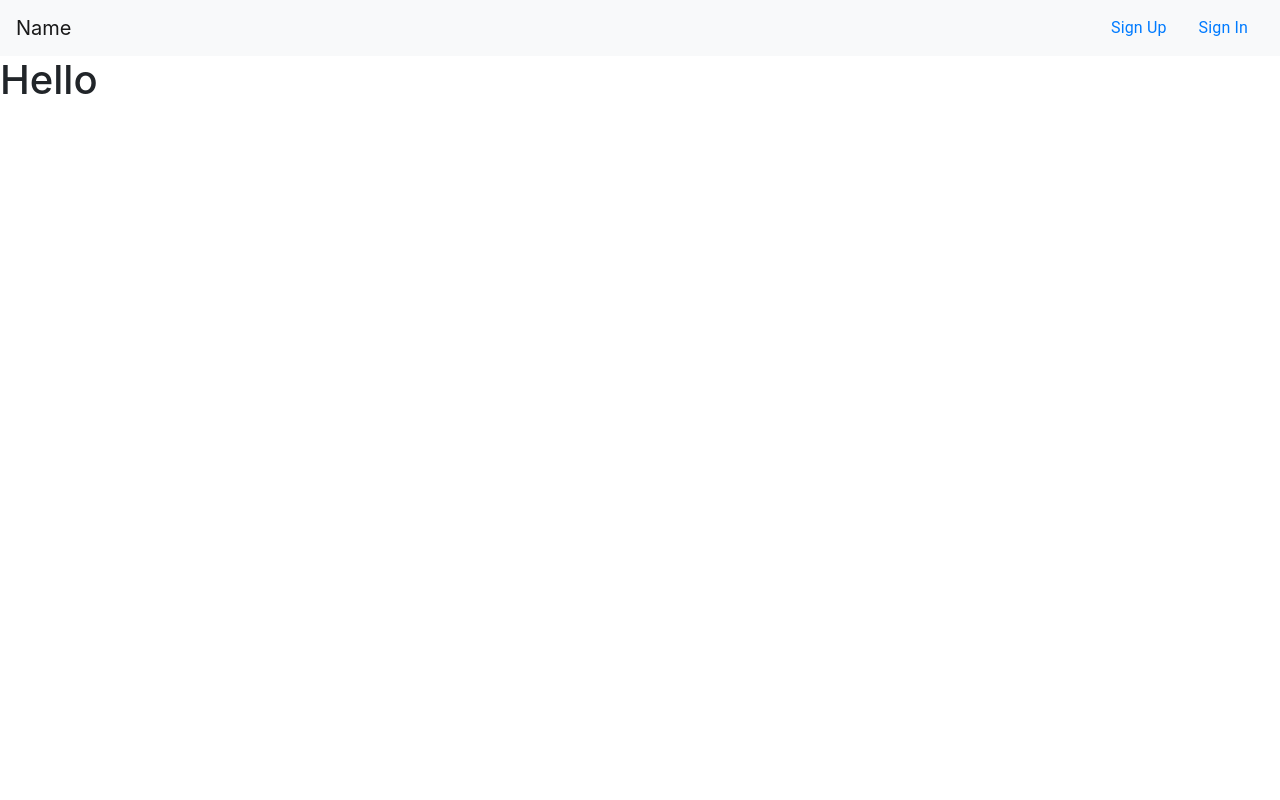
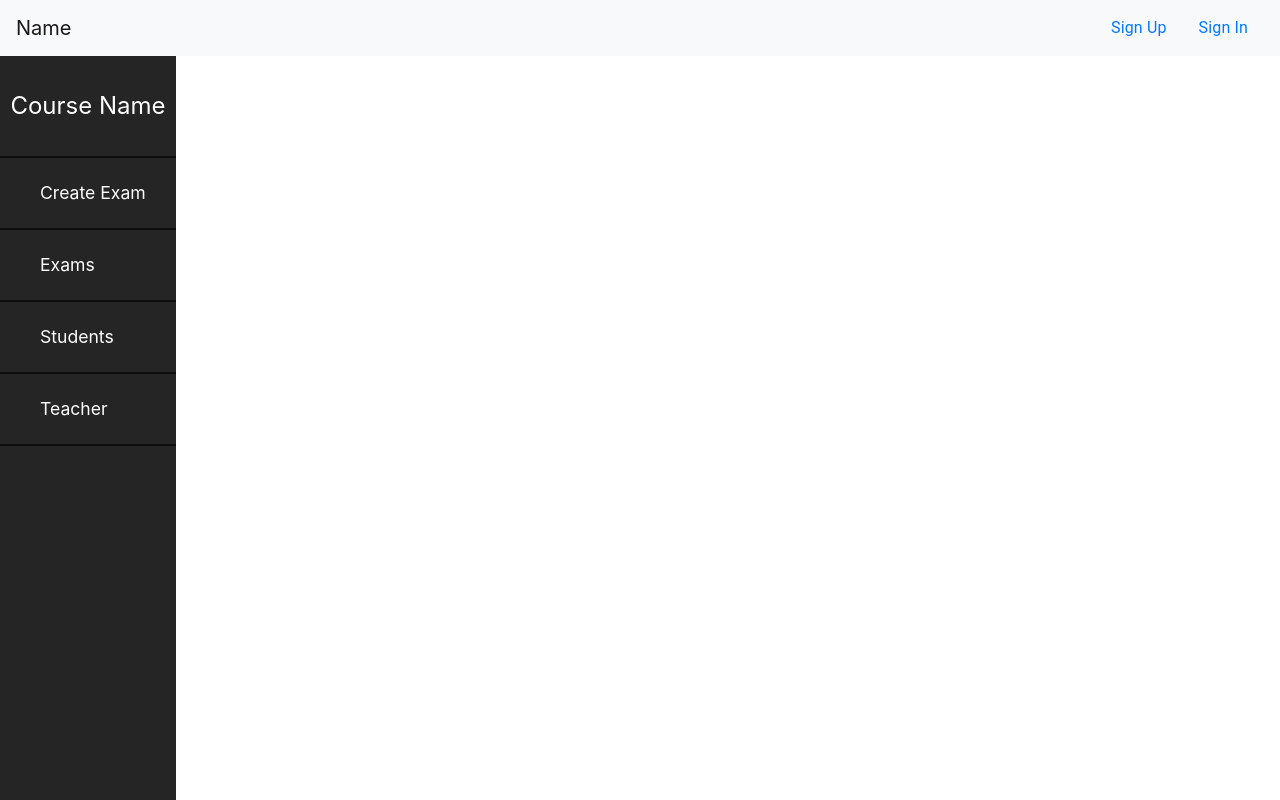
Before and after one commit to jspw/Paper, a React (Create React App) app in the folder client/: page /course/signIn in a window 1280 px wide. Built offline with nearby package versions, Linux system fonts and the light colour scheme; no server answers.

Commit message:
slightly done course page

```diff
--- a/client/package.json
+++ b/client/package.json
@@ -12,6 +12,7 @@
     "axios": "^0.21.1",
     "bootstrap": "^4.5.3",
     "final-form": "^4.20.1",
+    "node-sass": "^4.14.1",
     "react": "^17.0.1",
     "react-bootstrap": "^1.4.3",
     "react-dom": "^17.0.1",
--- a/client/src/Components/Course/Course.js
+++ b/client/src/Components/Course/Course.js
@@ -1,10 +1,11 @@
 import React, { useRef, useState, useEffect } from "react";
+import Sidebar from "./Sidebar";
 
 export default function Course(props) {
-  const { match } = props;
+/*   const { match } = props;
 
   let { id } = match.params;
-  console.log("ID", id);
+  console.log("ID", id); */
 
-  return <h1>Hello</h1>;
+  return <Sidebar/>;
 }
--- /dev/null
+++ b/client/src/Components/Course/Course.scss
@@ -0,0 +1,44 @@
+*{
+    margin: 0;
+    padding: 0;
+    list-style: none;
+    text-decoration: none;
+}
+
+.sidebar {
+    position: fixed;
+    left: 0;
+    width: 11rem;
+    height: 100vh;
+    background-color: rgb(37, 37, 37);
+    list-style: none;
+    &__header {
+        font-size: 1.5em;
+        color: rgb(253, 253, 253);
+        text-align: center;
+        line-height: 100px;
+        user-select: none;
+        border-bottom: 2px solid rgb(14, 14, 14);
+    }
+    &__link {
+        font-size: 1.1em;
+        list-style: none;
+        text-decoration: none;
+        color: rgb(253, 253, 253);
+        display: block;
+        width: 100%;
+        height: 100%;
+        line-height: 70px;
+        padding-left: 40px;
+        box-sizing: border-box;
+        border-bottom: 2px solid rgb(14, 14, 14);
+        transition: 0.3s;
+    }
+    &__link:hover {
+        text-decoration: none;
+        color: rgb(253, 253, 253);
+        background-color: rgba(0, 0, 0, 0.2);
+        border-left: 5px solid #ffe564;
+        padding-left: 50px;
+    }
+}
--- /dev/null
+++ b/client/src/Components/Course/Sidebar.js
@@ -0,0 +1,22 @@
+import React, { useRef, useState, useEffect } from "react";
+import { Link } from "react-router-dom";
+import { Grid } from '@material-ui/core';
+import KeyboardArrowRightIcon from '@material-ui/icons/KeyboardArrowRight';
+import "./Course.scss";
+
+export default function Sidebar(props) {
+    return (
+        <aside className="sidebar">
+            <header className="sidebar__header">Course Name</header>
+            <ul>
+                <li><Link className="sidebar__link">Create Exam</Link></li>
+                <li><Link className="sidebar__link">Exams</Link></li>
+                <li><Link className="sidebar__link">Students</Link></li>
+                <li><Link className="sidebar__link">Teacher</Link></li>
+            </ul>
+{/*             <div className="btn">
+            <KeyboardArrowRightIcon style={{color: "white"}} />
+            </div> */}
+        </aside>
+    );
+}
--- a/client/src/Containers/App.js
+++ b/client/src/Containers/App.js
@@ -59,8 +59,7 @@ function App() {
             <Layout universityInfo={universityInfo} userInfo={userInfo} />
           )}
         /> */}
-        <Switch>
-          {/* <Route exact path="/" component={Home} /> */}
+{/*         <Switch>
           <Route
             path="/"
             exact
@@ -70,8 +69,9 @@ function App() {
           />
           <Route path="/signUp" exact component={SignUp} />
           <Route path="/signIn" exact component={SignIn} />
-          <Route path="/course/:id"  component={Course} />
-        </Switch>{" "}
+          <Route path="/course/:id" component={Course} />
+        </Switch> */}
+        <Course/>
       </div>
     </BrowserRouter>
   );
```
Also changed, not shown: 2 other files (tests, documents, lock files or other folders). Lines whose indentation alone changed are shown as unchanged.
